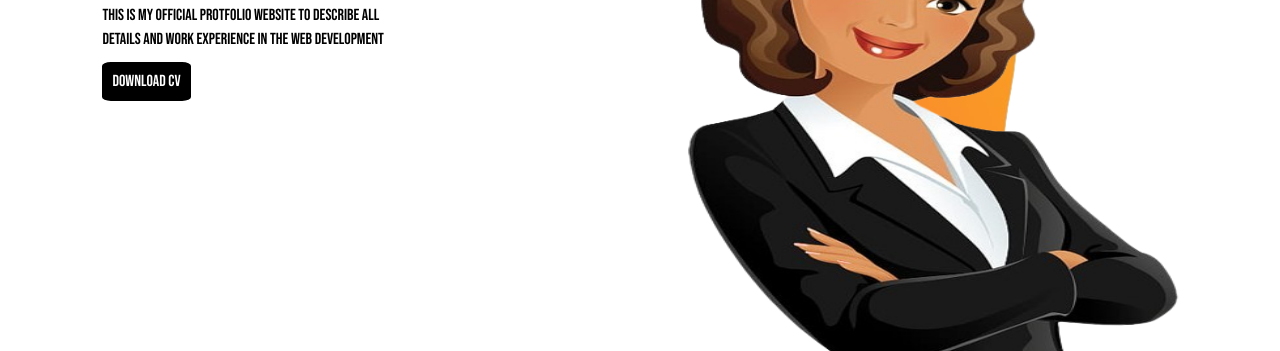
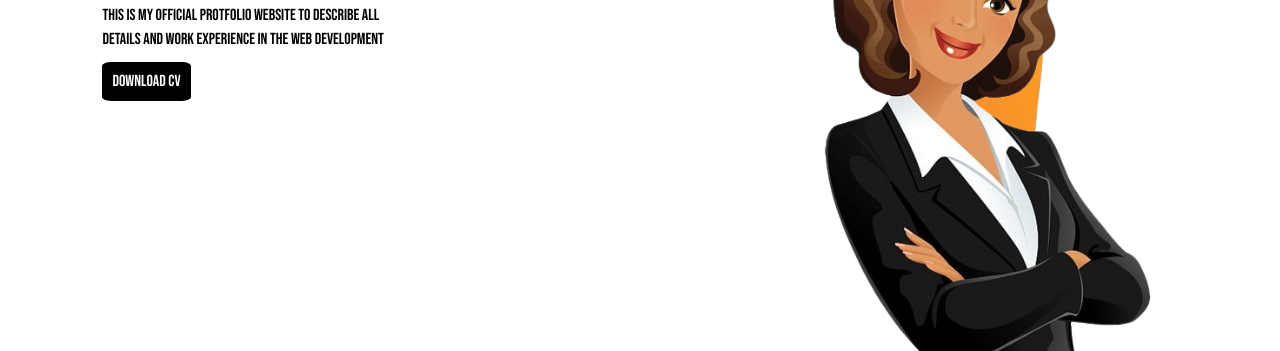
Before and after one commit to athulcanu/portfolio, a plain HTML site: page index.html in a window 1280 px wide. Shown: the part 343-694 px from the top of the page. Drawn offline with Linux system fonts and the light colour scheme; a web font is replaced by a local one.

Commit message:
portfolio v2

```diff
--- a/style.css
+++ b/style.css
@@ -60,17 +60,17 @@ nav {
   margin-top: 10px;
 }
 .home-img{
-  width: 45%;
+  width: 30%;
   height: 75%;
   position: absolute;
   bottom: 0px;
-  right: 30px;
+  right: 100px;
 }
 .group1{
     position: absolute;
     height: 100%;
     bottom: 0%;
-    left: 45%;
+    left: 50%;
     transform: translateX(-50%);
     transition: bottom 2s,left 1s;
 }
@@ -78,7 +78,7 @@ nav {
     bottom: 80px;
 }
 .home-img:hover #girl{
-    left: 30%;
+    left: 10%;
 }
 #about{
     margin: 20% 0px 0px 8%;
```
